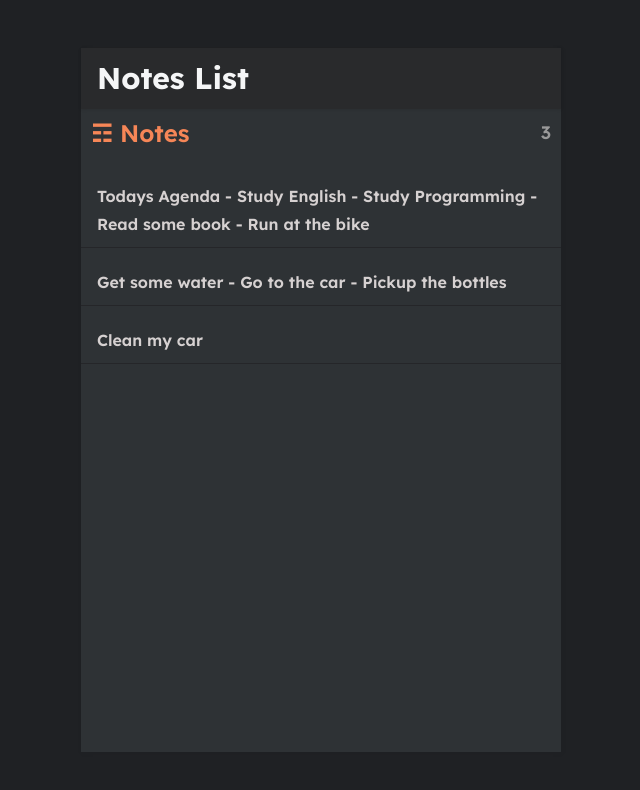
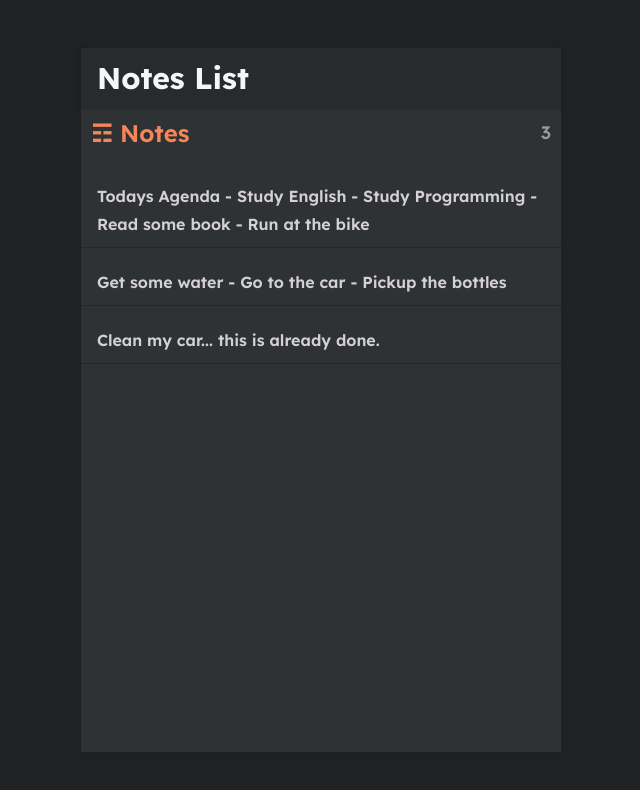
Before and after one commit to raloliver/recnotes, a React (Create React App) app: page / in a window 1280 px wide. Shown: the top 790 px of the page, without its empty margins (319-959 px from the left). Built offline with nearby package versions, Linux system fonts and the light colour scheme; data requests are answered from the project's data file.

Commit message:
Save note when click on back button

```diff
--- a/db.json
+++ b/db.json
@@ -14,8 +14,8 @@
     },
     {
       "id": 3,
-      "body": "Clean my car",
-      "updated": "2021-09-09T19: 46: 12.187306Z",
+      "body": "Clean my car... this is already done.",
+      "updated": "2021-09-23T11:57:09.489Z",
       "created": "2021-09-09T00: 16: 22.399841Z"
     }
   ]
--- a/package.json
+++ b/package.json
@@ -9,7 +9,7 @@
     "react-router-dom": "^5.3.0"
   },
   "scripts": {
-    "serve": "json-server --watch db.json --port 8081",
+    "serve": "npx json-server --watch db.json --port 8081",
     "start": "react-scripts start",
     "build": "react-scripts build",
     "test": "react-scripts test",
--- a/src/pages/NotePage.js
+++ b/src/pages/NotePage.js
@@ -2,7 +2,7 @@
  * File: NotePage.js
  * Project: recnotes
  * Created: Thursday, September 9th 2021, 6:55:00 am
- * Last Modified: Saturday, September 18th 2021, 8:17:30 am
+ * Last Modified: Thursday, September 23rd 2021, 12:56:21 pm
  * Copyright © 2021 AMDE Agência
  */
 
@@ -10,7 +10,7 @@ import Reac, {useState, useEffect} from 'react';
 import {Link} from 'react-router-dom';
 import {ReactComponent as ArrowLeft} from '../assets/arrow-left.svg';
 
-const NotePage = ({match}) => {
+const NotePage = ({match, history}) => {
   const noteId = Number(match.params.id);
   const [note, setNote] = useState(null);
 
@@ -26,16 +26,39 @@ const NotePage = ({match}) => {
     setNote(note);
   };
 
+  const updateNote = async () => {
+    const noteService = await fetch(`http://localhost:8081/notes/${noteId}`, {
+      method: 'PUT',
+      headers: {
+        'Content-Type': 'application/json',
+      },
+      body: JSON.stringify({...note, updated: new Date()}),
+    });
+  };
+
+  /**
+   * Redirect user to the homepage when clicks on back button
+   */
+  const onBackList = () => {
+    updateNote();
+    history.push('/');
+  };
+
   return (
     <>
       <header>
         <h3>
           <Link to="/">
-            <ArrowLeft />
+            <ArrowLeft onClick={onBackList} />
           </Link>
         </h3>
       </header>
-      <textarea value={note?.body}></textarea>
+      <textarea
+        onChange={(event) => {
+          setNote({...note, body: event.target.value});
+        }}
+        value={note?.body}
+      ></textarea>
     </>
   );
 };
```
